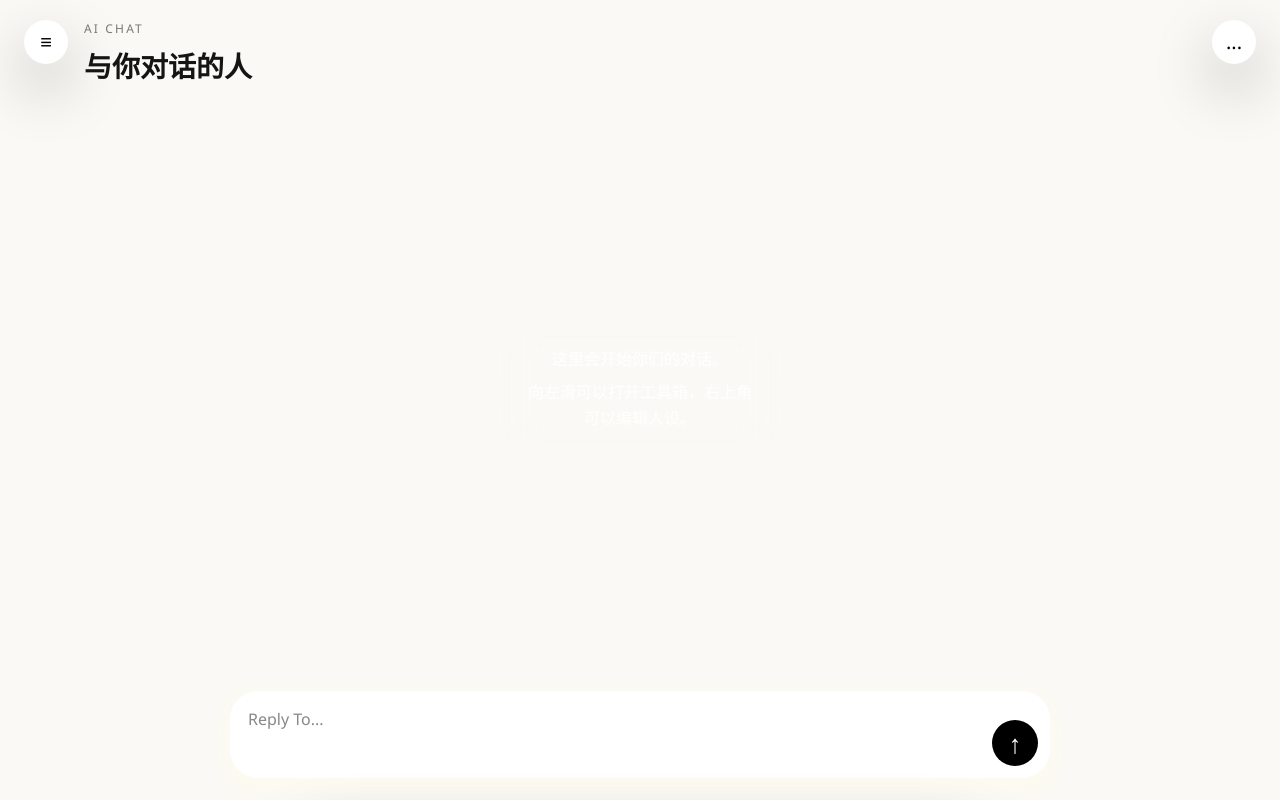
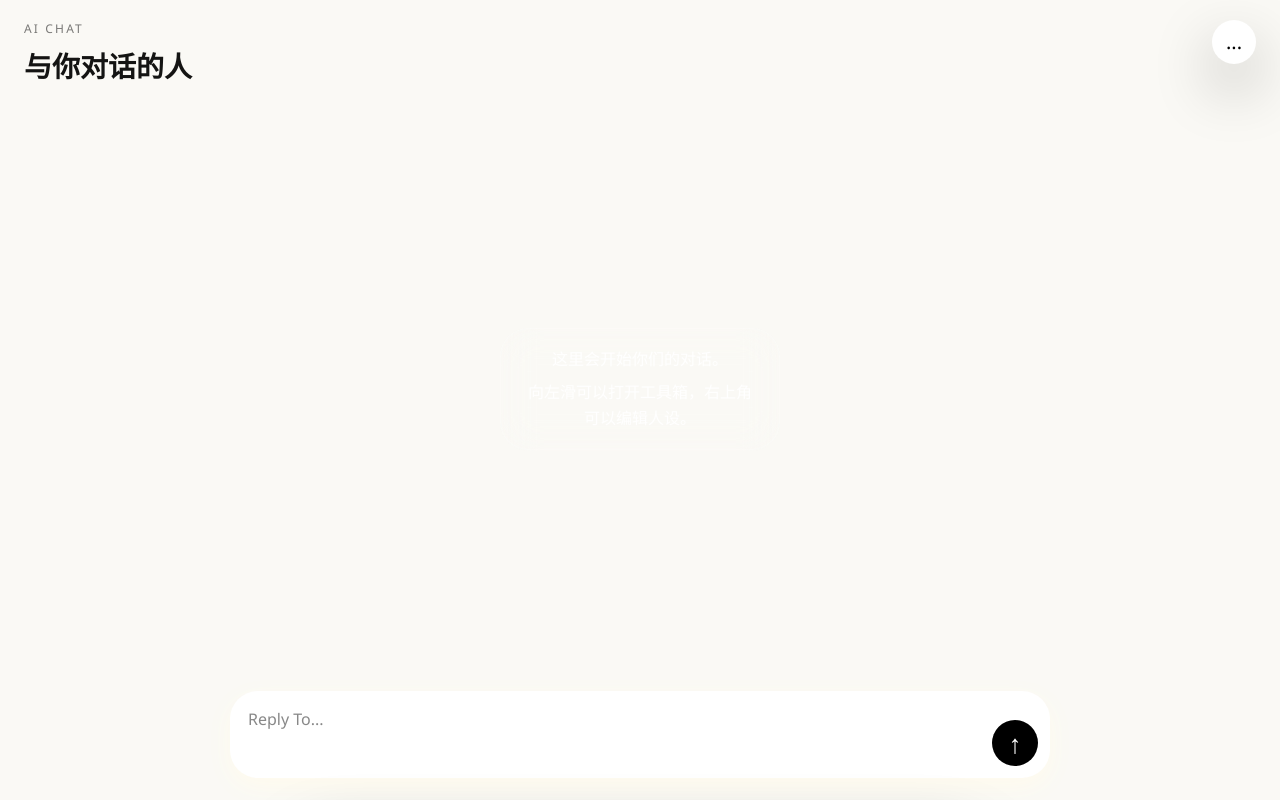
Before and after one commit to lw19990/talk2vl0606, a plain HTML site: page index.html in a window 1280 px wide. Drawn offline with Linux system fonts and the light colour scheme.

Commit message:
Add files via upload

```diff
--- a/index.html
+++ b/index.html
@@ -36,14 +36,6 @@
 
         <section class="panel chat-panel" id="chat-panel" aria-label="聊天界面">
           <header class="top-bar">
-            <button
-              id="toolbox-toggle"
-              class="circle-action"
-              type="button"
-              aria-label="打开工具箱"
-            >
-              ≡
-            </button>
             <div class="chat-title-wrap">
               <p class="chat-kicker">AI Chat</p>
               <h2 id="chat-role-name">与你对话的人</h2>
--- a/script.js
+++ b/script.js
@@ -68,7 +68,6 @@ const dom = {
   memorySheet: document.getElementById("memory-sheet"),
   worldbookSheet: document.getElementById("worldbook-sheet"),
   chatSettingsTrigger: document.getElementById("chat-settings-trigger"),
-  toolboxToggle: document.getElementById("toolbox-toggle"),
   avatarPreview: document.getElementById("avatar-preview"),
   avatarInput: document.getElementById("avatar-input"),
   partnerName: document.getElementById("partner-name"),
@@ -1701,7 +1700,6 @@ function setupEvents() {
   bindSheetClosers();
   bindSwipeNavigation();
 
-  dom.toolboxToggle?.addEventListener("click", () => setView("toolbox"));
   dom.chatSettingsTrigger.addEventListener("click", () => openSheet(dom.profileSheet));
   dom.saveProfileBtn.addEventListener("click", saveProfile);
   dom.saveApiBtn.addEventListener("click", saveApiSettings);
--- a/style.css
+++ b/style.css
@@ -182,7 +182,6 @@ button {
 }
 
 .chat-title-wrap {
-  flex: 1;
   min-width: 0;
 }
 
```
